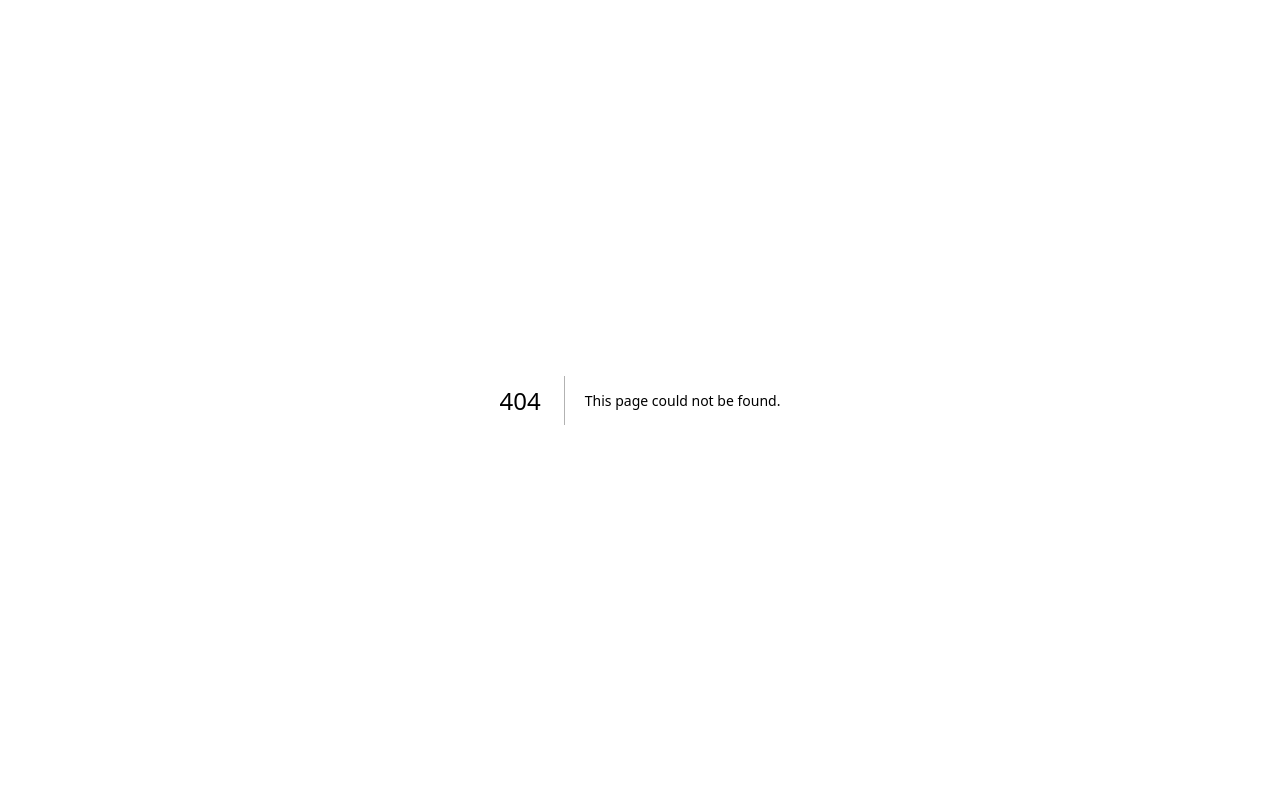
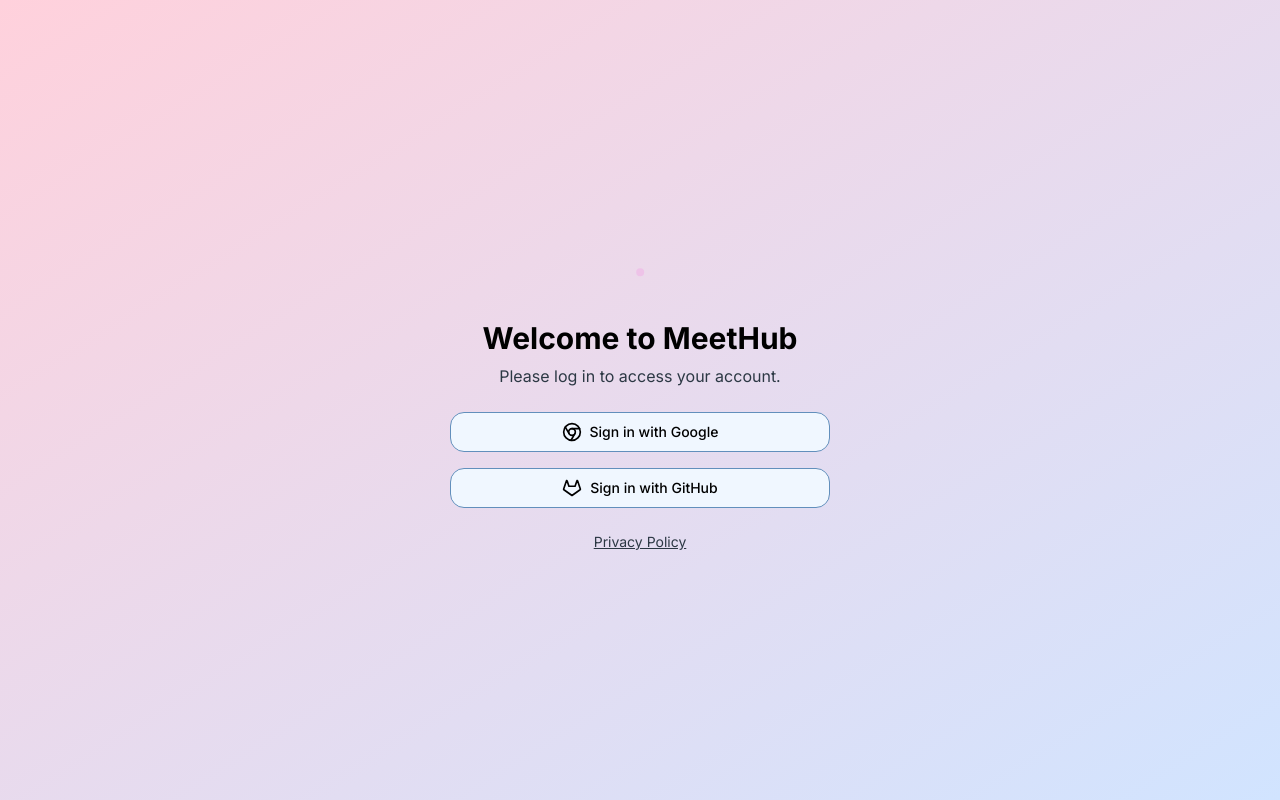
Before and after one commit to rahulhingve/rtma, a Next.js app: page /signin in a window 1280 px wide. Before the commit this address had no page. Built offline with nearby package versions, Linux system fonts and the light colour scheme; no server answers.

Commit message:
Created new Login page and end Point

```diff
--- /dev/null
+++ b/app/(pages)/signin/page.tsx
@@ -0,0 +1,19 @@
+import { LoginPage } from '@/app/components/login-page'
+import { getServerSession } from 'next-auth'
+import React from 'react'
+import { authOptions } from '../api/auth/[...nextauth]/options'
+import { redirect } from 'next/navigation'
+
+const page = async () => {
+    const session = await getServerSession(authOptions);
+    if(session){
+        redirect("/")
+    }
+  return (
+    <div>
+        <LoginPage/>
+    </div>
+  )
+}
+
+export default page
--- /dev/null
+++ b/app/components/login-page.tsx
@@ -0,0 +1,122 @@
+'use client'
+import { signIn } from "next-auth/react"
+import { Button } from "./ui/button"
+import Link from "next/link"
+
+export function LoginPage() {
+
+
+
+  return (
+    <div className="flex min-h-[100dvh] flex-col items-center justify-center bg-gradient-to-br from-[#ffd1dc] to-[#d1e4ff] px-4 py-12 sm:px-6 lg:px-8">
+      <div className="mx-auto max-w-md space-y-6">
+        <div className="flex justify-center">
+          <DotIcon className="h-12 w-12 text-primary" />
+        </div>
+        <div className="space-y-2 text-center">
+          <h1 className="text-3xl font-bold">Welcome to MeetHub</h1>
+          <p className="text-muted-foreground">Please log in to access your account.</p>
+        </div>
+        <div className="space-y-4">
+          <Button onClick={()=>{signIn("google")}} variant="outline" className="w-full">
+            <ChromeIcon className="mr-2 h-5 w-5" />
+            Sign in with Google
+          </Button>
+          <Button onClick={()=>{signIn("github")}} variant="outline" className="w-full">
+            <GitlabIcon className="mr-2 h-5 w-5" />
+            Sign in with GitHub
+          </Button>
+        </div>
+        <div className="text-center text-sm text-muted-foreground">
+          <Link href="#" className="underline" prefetch={false}>
+            Privacy Policy
+          </Link>
+        </div>
+      </div>
+    </div>
+  )
+}
+
+function ChromeIcon(props) {
+  return (
+    <svg
+      {...props}
+      xmlns="http://www.w3.org/2000/svg"
+      width="24"
+      height="24"
+      viewBox="0 0 24 24"
+      fill="none"
+      stroke="currentColor"
+      strokeWidth="2"
+      strokeLinecap="round"
+      strokeLinejoin="round"
+    >
+      <circle cx="12" cy="12" r="10" />
+      <circle cx="12" cy="12" r="4" />
+      <line x1="21.17" x2="12" y1="8" y2="8" />
+      <line x1="3.95" x2="8.54" y1="6.06" y2="14" />
+      <line x1="10.88" x2="15.46" y1="21.94" y2="14" />
+    </svg>
+  )
+}
+
+
+function DotIcon(props) {
+  return (
+    <svg
+      {...props}
+      xmlns="http://www.w3.org/2000/svg"
+      width="24"
+      height="24"
+      viewBox="0 0 24 24"
+      fill="none"
+      stroke="currentColor"
+      strokeWidth="2"
+      strokeLinecap="round"
+      strokeLinejoin="round"
+    >
+      <circle cx="12.1" cy="12.1" r="1" />
+    </svg>
+  )
+}
+
+
+function GitlabIcon(props) {
+  return (
+    <svg
+      {...props}
+      xmlns="http://www.w3.org/2000/svg"
+      width="24"
+      height="24"
+      viewBox="0 0 24 24"
+      fill="none"
+      stroke="currentColor"
+      strokeWidth="2"
+      strokeLinecap="round"
+      strokeLinejoin="round"
+    >
+      <path d="m22 13.29-3.33-10a.42.42 0 0 0-.14-.18.38.38 0 0 0-.22-.11.39.39 0 0 0-.23.07.42.42 0 0 0-.14.18l-2.26 6.67H8.32L6.1 3.26a.42.42 0 0 0-.1-.18.38.38 0 0 0-.26-.08.39.39 0 0 0-.23.07.42.42 0 0 0-.14.18L2 13.29a.74.74 0 0 0 .27.83L12 21l9.69-6.88a.71.71 0 0 0 .31-.83Z" />
+    </svg>
+  )
+}
+
+
+function XIcon(props) {
+  return (
+    <svg
+      {...props}
+      xmlns="http://www.w3.org/2000/svg"
+      width="24"
+      height="24"
+      viewBox="0 0 24 24"
+      fill="none"
+      stroke="currentColor"
+      strokeWidth="2"
+      strokeLinecap="round"
+      strokeLinejoin="round"
+    >
+      <path d="M18 6 6 18" />
+      <path d="m6 6 12 12" />
+    </svg>
+  )
+}
```
Also changed, not shown: components.json (added).
